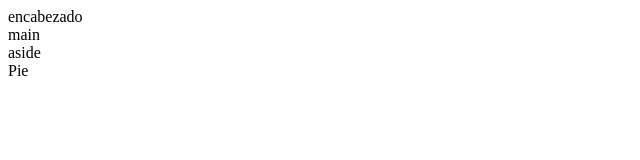
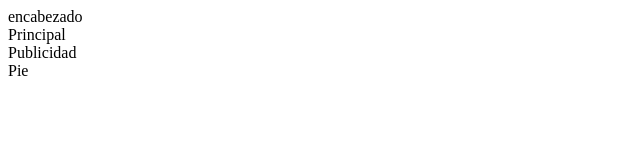
Before and after one commit to EmilianoZavala76/Clase, a plain HTML site: page index.html in a window 1280 px wide. Shown: the full height of the page, 0-640 px from the left. Drawn offline with Linux system fonts and the light colour scheme.

Commit message:
se cambiaron nombres a español

```diff
--- a/index.html
+++ b/index.html
@@ -8,8 +8,8 @@
 </head>
 <body>
     <header>encabezado</header>
-    <main>main</main>
-    <aside>aside</aside>
+    <main>Principal</main>
+    <aside>Publicidad</aside>
     <footer>Pie</footer>
 </body>
 </html>
```
